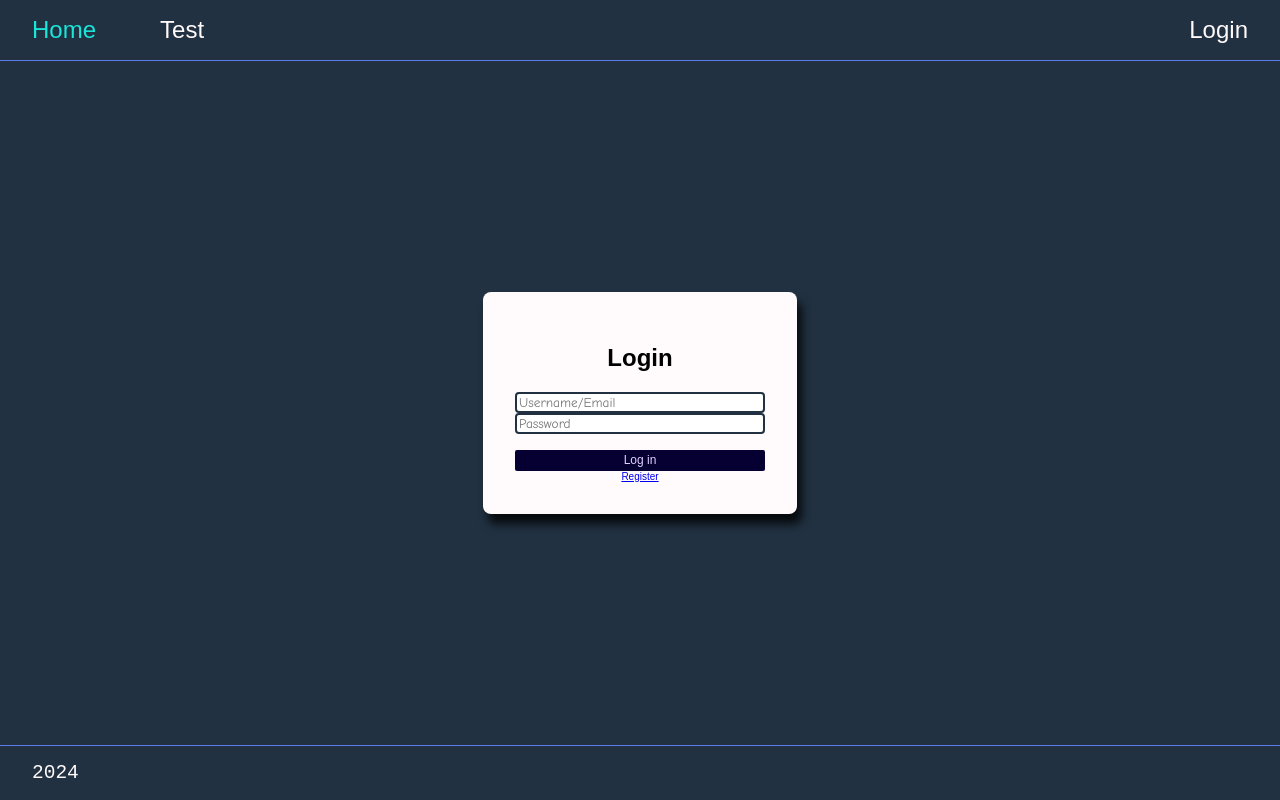
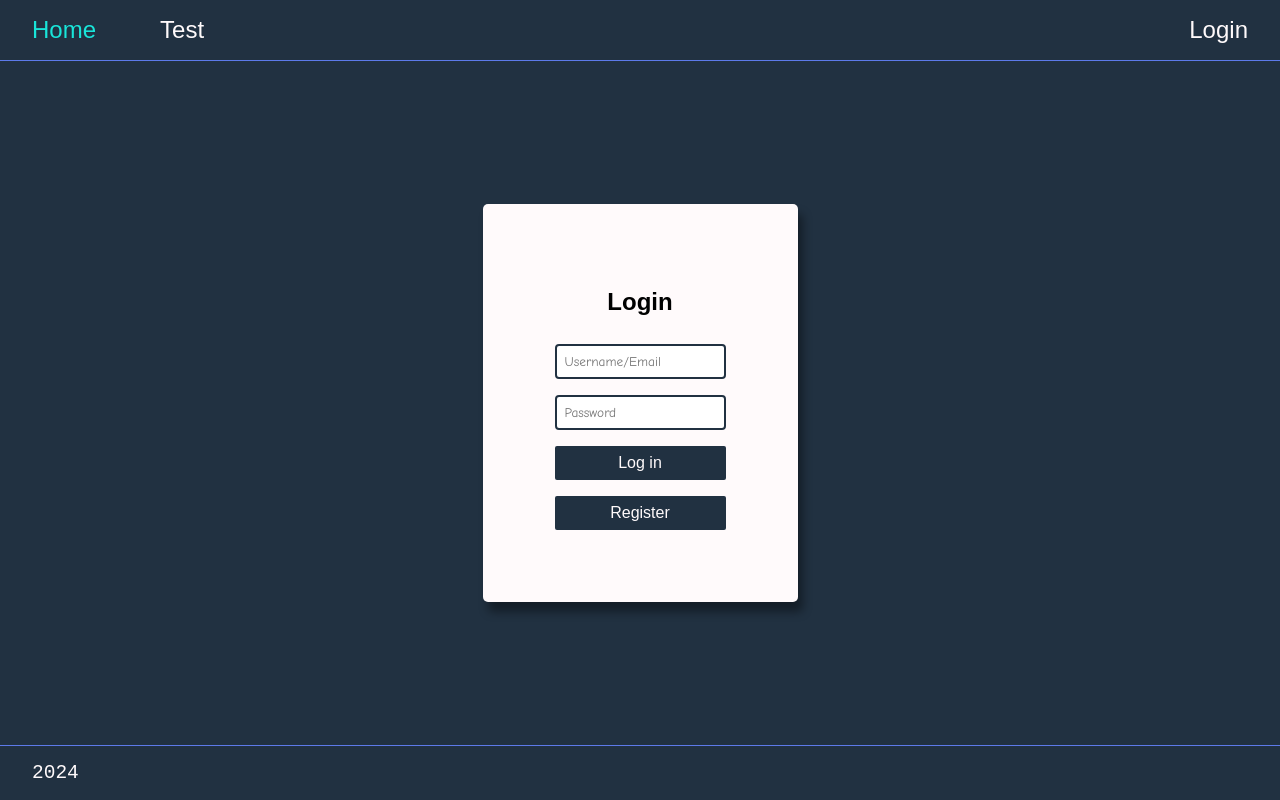
Before and after one commit to profile1code/convexity, a plain HTML site: page public/signin.html in a window 1280 px wide. Drawn offline with Linux system fonts and the light colour scheme; files whose address does not match are found by name.

Commit message:
split into files

```diff
--- /dev/null
+++ b/public/login.css
@@ -0,0 +1,63 @@
+/*-----------------------LOGIN PAGE CSS----------------------------------*/
+.login-box {
+  display: flex;
+  justify-content: center;
+  align-items: center;
+  flex-grow: 1;
+  flex-grow: 1;
+}
+.login-form {
+  background: var(--snow);
+  padding: 4rem;
+  text-align: center;
+  border-radius: 5px; /* Rounded corners */
+  box-shadow: 5px 10px 10px rgba(0, 0, 0, 0.4); /* Subtle shadow */
+}
+#signinbox {
+  font-size: 1rem;
+  margin-bottom: 1rem;
+  font-family: "Comic Sans MS", "Comic Sans", cursive;
+}
+.logo {
+  font-size: 2.5rem;
+  font-weight: bold;
+  margin-bottom: 1rem;
+  font-family: "Lucida Console", "Courier New", monospace;
+}
+
+form {
+  display: flex;
+  flex-direction: column;
+}
+
+
+.up {
+  border: 2.5px solid var(--gunmetal);
+  border-radius: 4px;
+  font-family: "Comic Sans MS", "Comic Sans", cursive;
+  padding: 0.5rem;
+  margin: 0.5rem;
+}
+
+
+.submitbutton, form > a {
+  background: var(--gunmetal); /* Dark button color */
+  color: var(--snow);
+  font-size: 1rem;
+  border: none;
+  border-radius: 2px;
+  cursor: pointer;
+  padding: 0.5rem;
+  margin: 0.5rem;
+  text-decoration: none;
+}
+
+input:user-invalid {
+  border-color: crimson;
+  outline-style: none;
+}
+
+input:user-valid {
+  border-color: green;
+  outline-style: none;
+}
--- a/public/main.css
+++ b/public/main.css
@@ -71,54 +71,3 @@ footer > p {
 .topnav a:hover {
   color: var(--turquoise);
 }
-
-/*-----------------------LOGIN PAGE CSS----------------------------------*/
-.login-box {
-  display: flex;
-  justify-content: center;
-  align-items: center;
-  flex-grow: 1;
-  flex-grow: 1;
-}
-.login-form {
-  background: var(--snow);
-  padding: 2rem;
-  width: 100%;
-  max-width: 250px;
-  text-align: center;
-  border-radius: 8px; /* Rounded corners */
-  box-shadow: 5px 10px 10px rgba(0, 0, 0, 0.8); /* Subtle shadow */
-}
-#signinbox {
-  font-size: 1rem;
-  margin-bottom: 1rem;
-  font-family: "Comic Sans MS", "Comic Sans", cursive;
-}
-.logo {
-  font-size: 2.5rem;
-  font-weight: bold;
-  margin-bottom: 1rem;
-  font-family: "Lucida Console", "Courier New", monospace;
-}
-
-form {
-  display: flex;
-  flex-direction: column;
-}
-
-.up {
-  border: 2.5px solid var(--gunmetal);
-  border-radius: 4px;
-  font-family: "Comic Sans MS", "Comic Sans", cursive;
-}
-
-.submitbutton {
-  background: #050031; /* Dark button color */
-  color: #e0cfff;
-  border: none;
-  padding: 0.2rem;
-  border-radius: 2px;
-  font-size: 0.75rem;
-  cursor: pointer;
-  margin-top: 1rem;
-}
--- a/public/signin.html
+++ b/public/signin.html
@@ -18,7 +18,7 @@
                 <input class="up" type="text" id="username" name="username" placeholder="Username/Email" required>
                 <input class="up" type="password" id="password" name="password" placeholder="Password" required>
                 <button class="submitbutton" type="submit">Log in</button>
-                <a href="signup.html" class="registerlink" style="font-size: 10px;">Register</a>
+                <a href="signup.html" class="registerlink">Register</a>
             </form>
         </div>
     </div>
```
Also changed, not shown: public/signup.html (+1 -0 lines).
